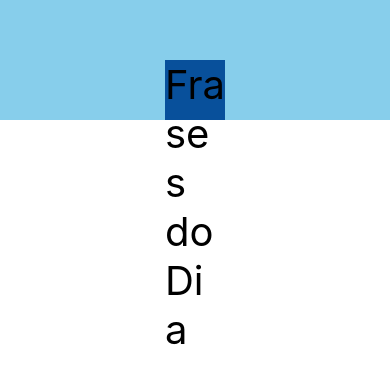
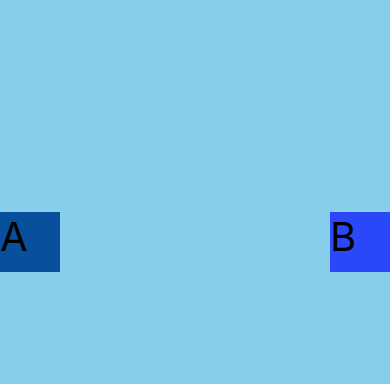
Before and after one commit to andresgois/ProjetoFrasesDoDia, a React Native app: screen / in a window 390 px wide. Shown: the part 180-564 px from the top of the page. Built offline with nearby package versions, Linux system fonts and the light colour scheme.

Commit message:
Flexbox - utilizando flexDiretion, agora com dois componentes

```diff
--- a/App.js
+++ b/App.js
@@ -3,11 +3,14 @@ import React from 'react';
 import { StyleSheet, Text, View } from 'react-native';
 
 export default function App() {
-  const { estiloText, estiloView } = Estilo;
+  const { estiloText, estiloText2, estiloView } = Estilo;
   return (
     <View style={estiloView}>
         <Text style={ estiloText }>
-          Frases do Dia
+          A
+        </Text>
+        <Text style={ estiloText2 }>
+          B
         </Text>
     </View>
   );
@@ -20,12 +23,20 @@ const Estilo = StyleSheet.create({
     height: 60,
     width: 60,
   },
+  estiloText2:{
+    fontSize: 40,
+    backgroundColor: '#2A48FA',
+    height: 60,
+    width: 60,
+  },
   estiloView: {
+    flex: 1,
     backgroundColor: 'skyblue',
     height: 300,
     // alinhamento na vertical
-    justifyContent: 'flex-end',
+    justifyContent: 'space-between',
     // alinhamento na horizontal
     alignItems: 'center',
+    flexDirection: 'row',
   },
 });
```
